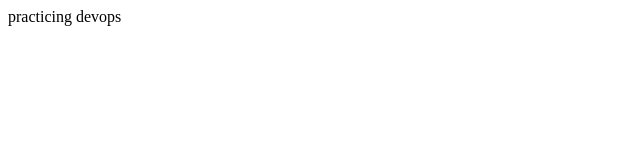
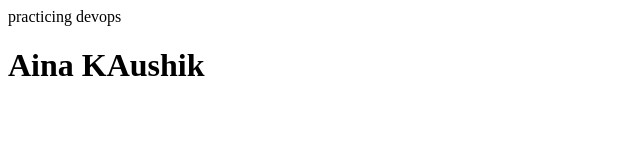
Before and after one commit to vidushi-web-Developer/Practicing-Devops, a plain HTML site: page index.html in a window 1280 px wide. Shown: the whole page, without its empty margins (0-640 px from the left). Drawn offline with Linux system fonts and the light colour scheme.

Commit message:
Update index.html

```diff
--- a/index.html
+++ b/index.html
@@ -1 +1,2 @@
 practicing devops
+<h1>Aina KAushik</h1>
```
